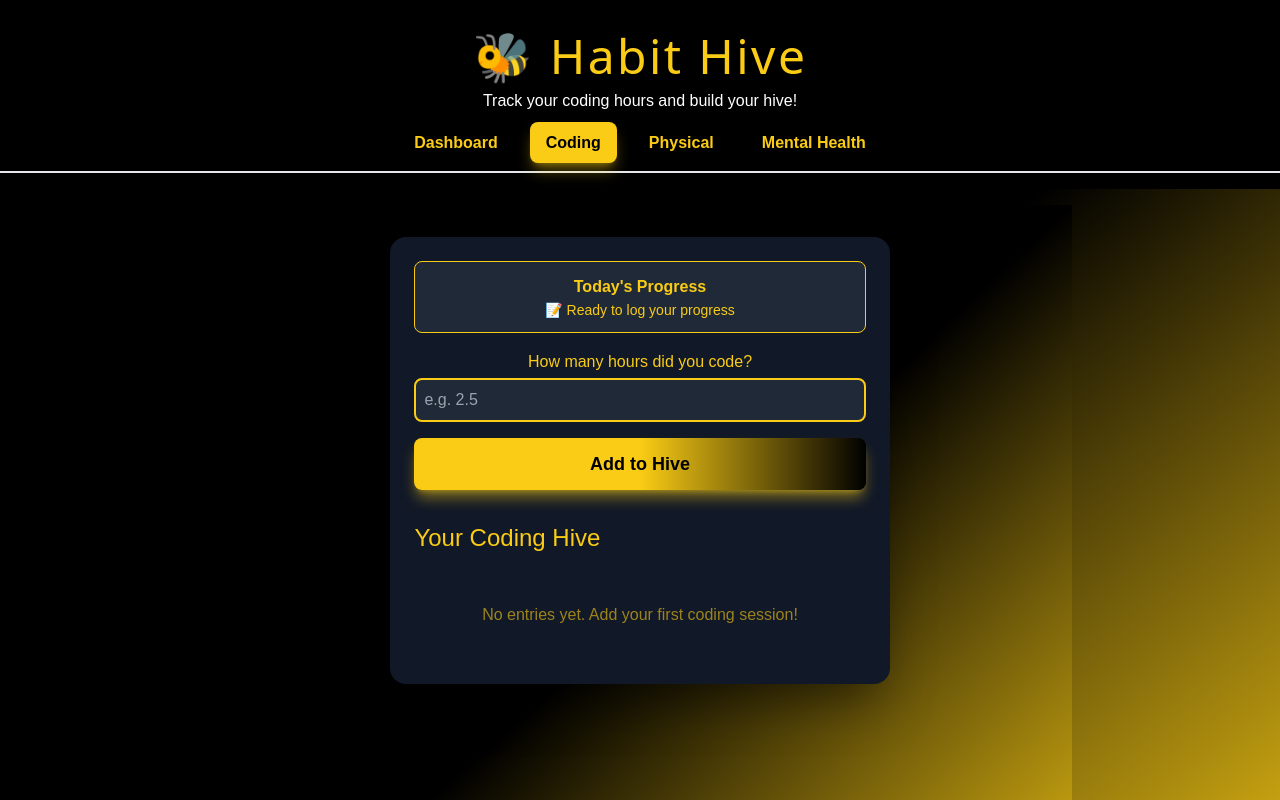
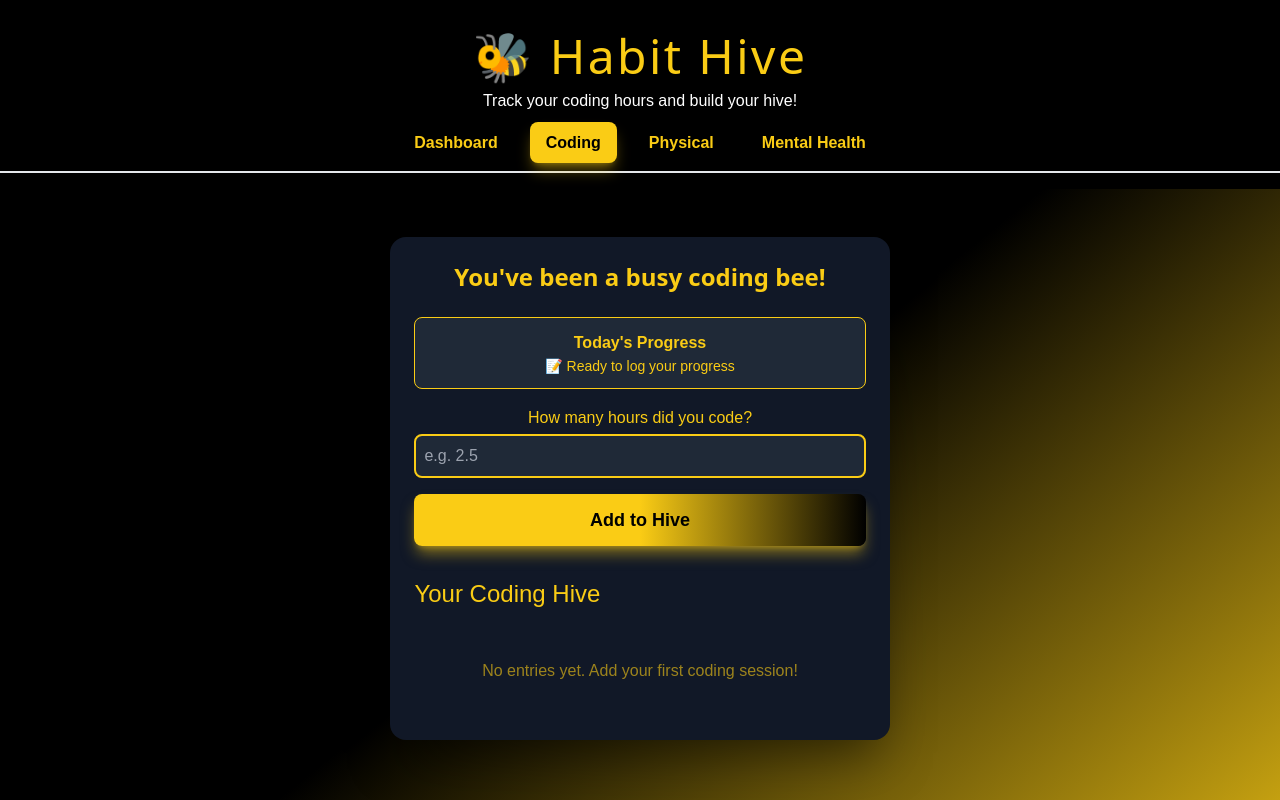
Before and after one commit to kamal3235/kamal-Habit_hive, a React (Vite) app: page /coding in a window 1280 px wide. Shown: the top 800 px of the page. Built offline with nearby package versions, Linux system fonts and the light colour scheme; a web font is replaced by a local one.

Commit message:
I believe I successfully added a line to the top of the coding page similar to the dashboard page and I *think* I removed the colored div, at least I do not see it anymore when I test it!

```diff
--- a/src/App.jsx
+++ b/src/App.jsx
@@ -31,7 +31,7 @@ function App() {
         </div>
       </div>
     </Router>
-   );
+  );
 }
 
 export default App;
--- a/src/routes/CodingTracker.jsx
+++ b/src/routes/CodingTracker.jsx
@@ -56,7 +56,7 @@ const CodingTracker = ({ entries, setEntries }) => {
     totalSessions > 0 ? (totalHours / totalSessions).toFixed(1) : 0;
 
   return (
-    <div className="min-h-screen bg-gradient-to-br from-black via-black to-yellow-400 text-yellow-400 font-montserrat">
+    <div className="min-h-screen /*bg-gradient-to-br from-black via-black to-yellow-400*/ text-yellow-400 font-montserrat">
       {/* Mosaic Progress Popup */}
       {showMosaic && (
         <div className="fixed inset-0 bg-black flex justify-center items-center animate-fadeIn z-50">
@@ -110,6 +110,9 @@ const CodingTracker = ({ entries, setEntries }) => {
 
       <div className="flex justify-center">
         <main className="justify-center items-center text-center max-w-lg mx-auto my-8 bg-gray-900 rounded-2xl p-6 shadow-2xl shadow-black/50">
+          <h1 className="text-2xl font-bold mb-6 text-yellow-400">
+            You've been a busy coding bee!
+          </h1>
           {/* Today's Status */}
           <div className="mb-4 p-3 rounded-lg bg-gray-800 border border-yellow-400">
             <div className="text-yellow-400 font-semibold">
--- a/src/routes/Dashboard.jsx
+++ b/src/routes/Dashboard.jsx
@@ -5,8 +5,8 @@ import React from "react";
 // In a real app, you might fetch this from a backend or a global state.
 
 const HABIT_CATEGORIES = [
-  { name: "Coding", key: "coding" },
-  { name: "Physical", key: "physical" },
+  { name: "Coding Progress", key: "coding" },
+  { name: "Physical Health", key: "physical" },
   { name: "Mental Health", key: "mental" },
 ];
 
```
